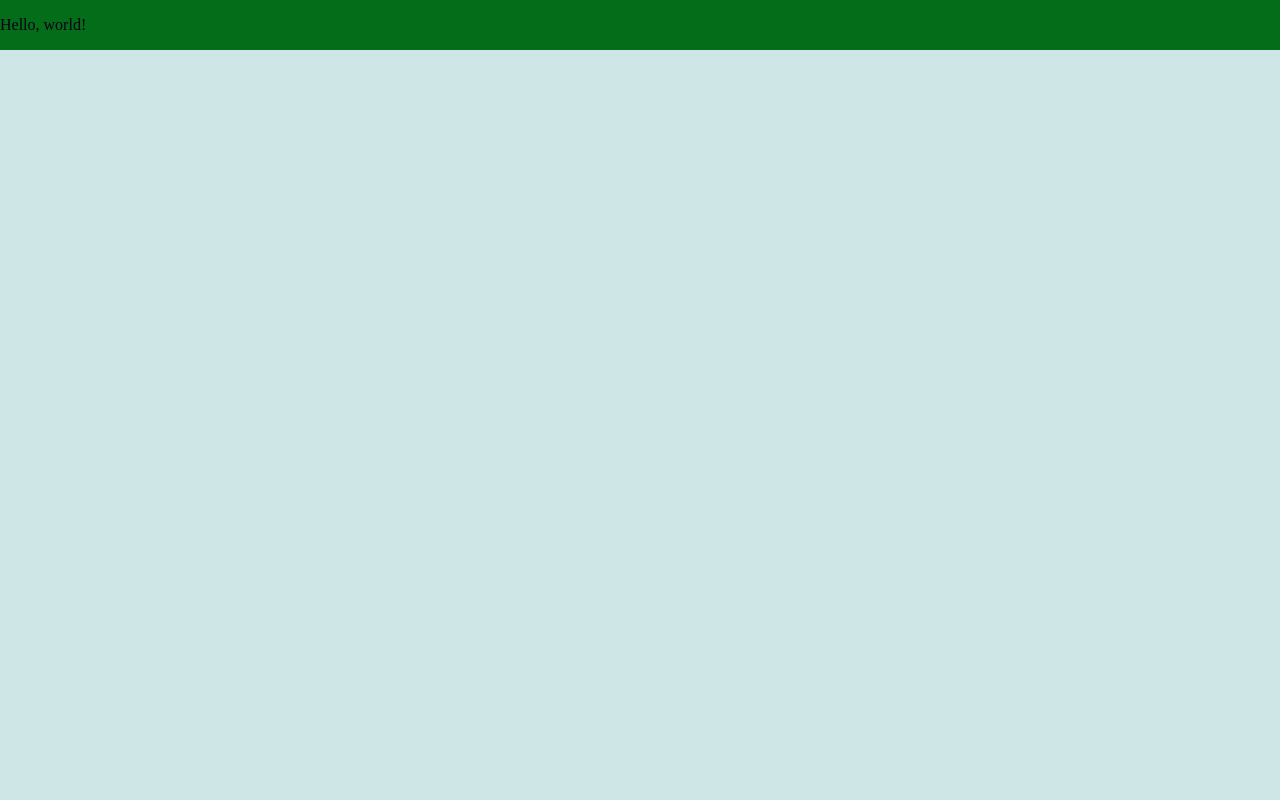
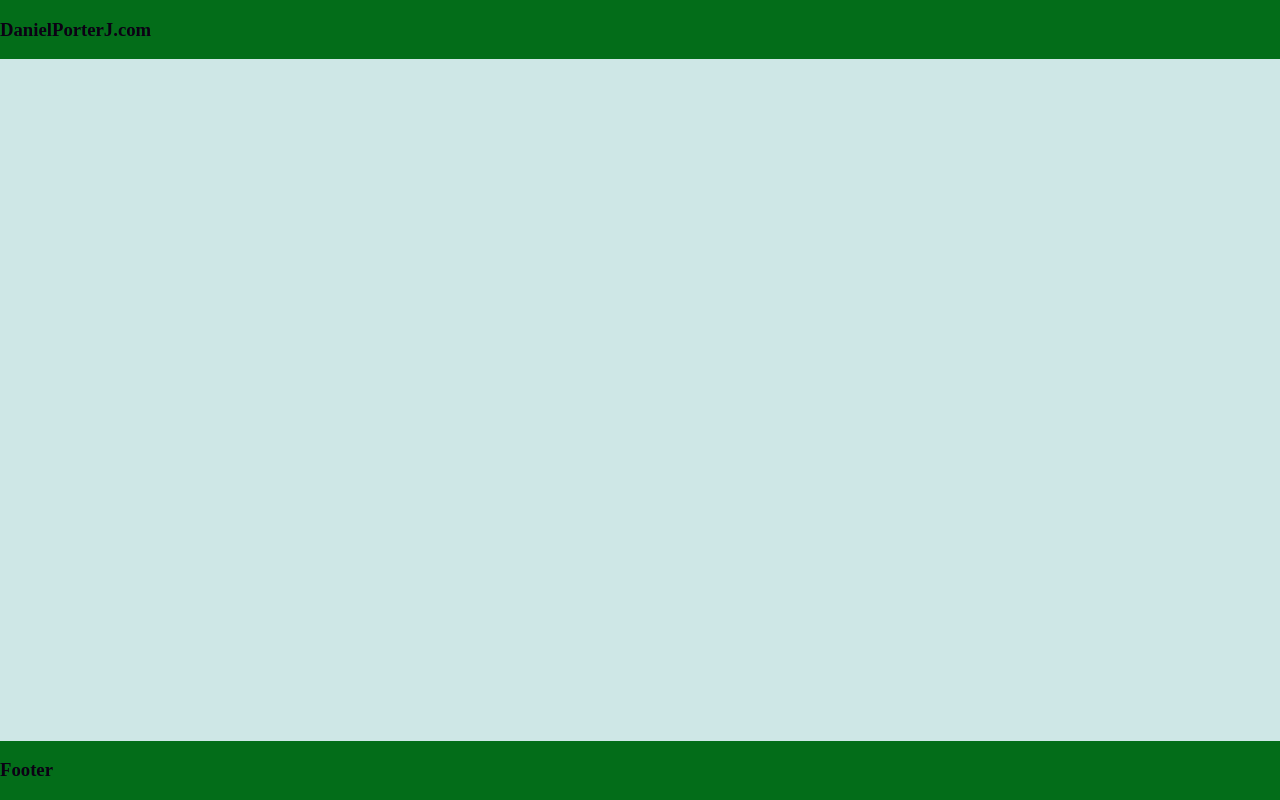
Before and after one commit to Devportej/danielporterjWeb, a React (Vite) app: page / in a window 1280 px wide. Built offline with nearby package versions, Linux system fonts and the light colour scheme.

Commit message:
feat: add base footer

```diff
--- a/src/App.tsx
+++ b/src/App.tsx
@@ -1,6 +1,7 @@
 import { BrowserRouter, Route, Routes } from "react-router-dom";
 import NavBar from "./components/NavBar/NavBar";
 import './App.css';
+import Footer from "./components/Footer/Footer";
 
 export default function App() {
   return (
@@ -10,6 +11,7 @@
         <Routes>
           <Route path="/" />
         </Routes>
+        <Footer />
       </BrowserRouter>
     </div>
   );
--- /dev/null
+++ b/src/components/Footer/Footer.css
@@ -0,0 +1,7 @@
+.footer {
+    width: 100%;
+    background-color: var(--secondary-color);
+    display: flex;
+    position: fixed;
+    bottom: 0;
+}
--- /dev/null
+++ b/src/components/Footer/Footer.tsx
@@ -0,0 +1,11 @@
+import './Footer.css';
+
+function Footer() {
+    return(
+        <div className='footer'>
+            <h3>Footer</h3>
+        </div>
+    );
+}
+
+export default Footer;
--- a/src/components/NavBar/NavBar.tsx
+++ b/src/components/NavBar/NavBar.tsx
@@ -3,7 +3,7 @@
 function NavBar() {
     return(
         <div className='navBar'>
-            <p>Hello, world!</p>
+            <h3>DanielPorterJ.com</h3>
         </div>
     )
 }
```
